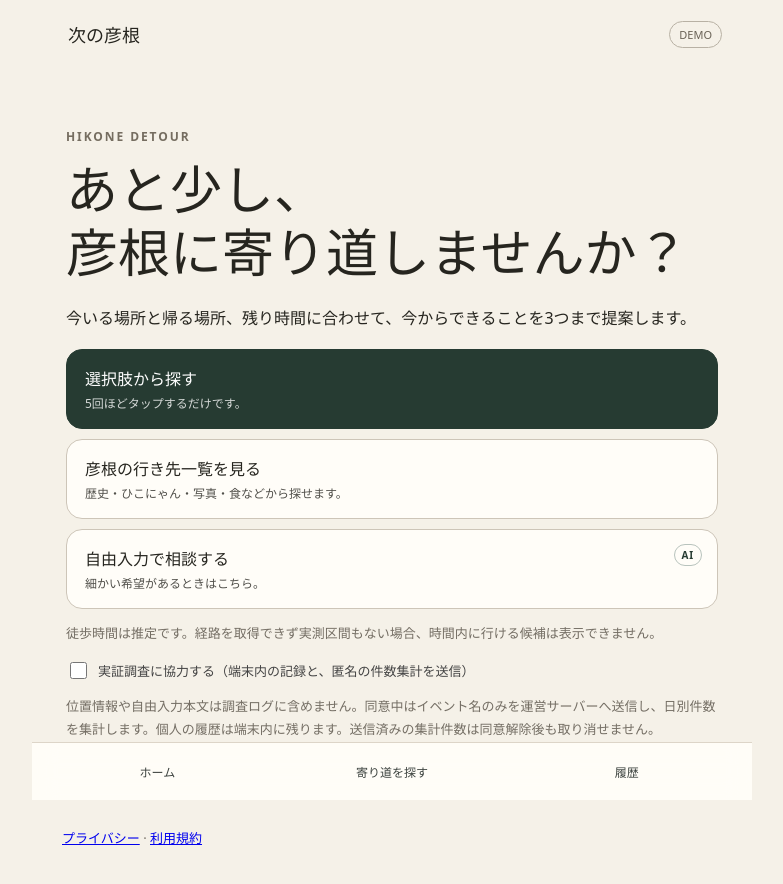
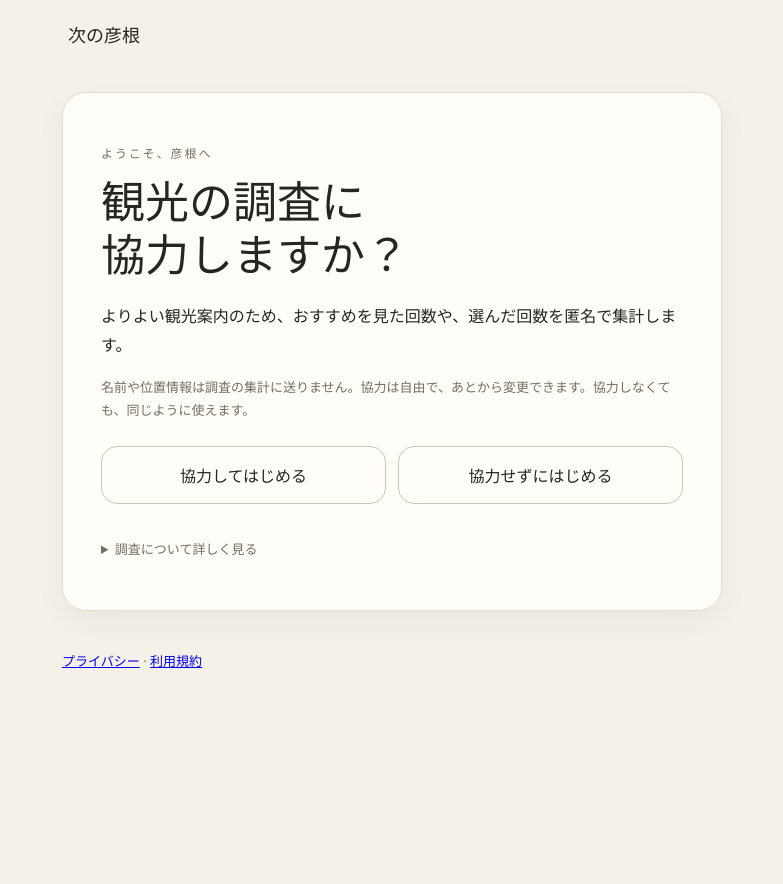
Before and after one commit to Minato-AI-Dev/Hikone, a React (Vite) app: page / in a window 1280 px wide. Shown: the top 884 px of the page, without its empty margins (248-1031 px from the left). After the commit the page ends 800 px from the top, so only its background shows below. Built offline with nearby package versions, Linux system fonts and the light colour scheme.

Commit message:
Ask for optional research participation first and simplify the visitor journey

```diff
--- a/src/App.tsx
+++ b/src/App.tsx
@@ -1,17 +1,14 @@
-import { useEffect, useMemo, useRef, useState } from 'react';
-import { actions, nodeById, tagNames } from './data/dbV4';
-import { Answers, HistoryState, Recommendation, ResearchCandidate } from './types';
-import { addValidation, completeExperience, lastCompletedId, loadHistory, startExperience } from './lib/history';
-import { dbStats, knownActionCount, nodeOptions, recommend, researchCandidates, researchNodeCount } from './lib/recommend';
-import { track, downloadAnalytics, hasAnalyticsConsent, setAnalyticsConsent } from './lib/analytics';
-import HikoneAI from './HikoneAI';
-import DestinationCatalog from './DestinationCatalog';
+import { useEffect, useRef, useState } from 'react';
+import { nodeById, tagNames } from './data/dbV4';
+import { Answers, HistoryState, Recommendation } from './types';
+import { addValidation, completeExperience, loadHistory, startExperience } from './lib/history';
+import { nodeOptions } from './lib/recommend';
+import { track, hasAnalyticsConsent, setAnalyticsConsent, hasAnalyticsChoice, recordAnalyticsChoice } from './lib/analytics';
 import { visitorStory } from './data/visitorStories';
 import { autoRecommend } from './lib/walkingRoutes';
 
-type Screen='home'|'ai'|'questions'|'results'|'detail'|'go'|'done'|'history'|'catalog';
+type Screen='home'|'questions'|'results'|'detail'|'go'|'done';
 const defaultAnswers:Answers={currentNodeId:'S01',finalNodeId:'D01',remainingTimeMin:35,interestTagIds:[],availableMode:'徒歩',maxWalkMin:null,detourPreference:'少しなら',discoveryOptIn:true,firstVisit:true,walkingPace:'standard',walkingConditions:'normal'};
-const debugMode=new URLSearchParams(window.location.search).get('debug')==='1';
 type GPSPosition={lat:number;lng:number;accuracy:number};
 function getGps():Promise<GPSPosition>{
  return new Promise((resolve,reject)=>{
@@ -26,6 +23,7 @@ function getGps():Promise<GPSPosition>{
 
 export default function App(){
  const [history,setHistory]=useState<HistoryState|null>(()=>loadHistory());
+ const [needsConsentChoice,setNeedsConsentChoice]=useState(()=>!hasAnalyticsChoice());
  const [analyticsConsent,setConsent]=useState<boolean>(()=>hasAnalyticsConsent());
  const [screen,setScreenState]=useState<Screen>('home');
  const pendingRoute=useRef<AbortController|null>(null);
@@ -34,12 +32,9 @@ export default function App(){
  const [step,setStep]=useState(0);
  const [answers,setAnswers]=useState<Answers>(defaultAnswers);
  const [recs,setRecs]=useState<Recommendation[]>([]);
- const [research,setResearch]=useState<ResearchCandidate[]>([]);
  const [selected,setSelected]=useState<Recommendation|null>(null);
  const [helpful,setHelpful]=useState<'great'|'okay'|'not'>('great');
  const [counter,setCounter]=useState<'no'|'probablyNo'|'yes'>('probablyNo');
- const [aiIntro,setAiIntro]=useState<string|null>(null);
- const [aiSource,setAiSource]=useState<'ai'|'fallback'|null>(null);
  const [gps,setGps]=useState<GPSPosition|null>(null);
  const [gpsBusy,setGpsBusy]=useState(false);
  const [gpsError,setGpsError]=useState('');
@@ -57,8 +52,10 @@ export default function App(){
   finally{setGpsBusy(false);}
  };
 
- useEffect(()=>{track('app_open');if(history)track('returning_user_detected')},[]);
- const last=useMemo(()=>actions.find(a=>a.id===lastCompletedId(history)),[history]);
+ useEffect(()=>{
+  if(needsConsentChoice){setAnalyticsConsent(false);return;}
+  track('app_open');if(history)track('returning_user_detected');
+ },[needsConsentChoice]);
  const currentName=nodeById(answers.currentNodeId)?.name||answers.currentNodeId;
  const finalName=nodeById(answers.finalNodeId)?.name||answers.finalNodeId;
 
@@ -71,57 +68,51 @@ export default function App(){
    setRoutingSource(result.source);
    setRoutingBusy(false);
    setRecs(r);
-   setResearch(debugMode?researchCandidates(a):[]);
-   setAiIntro(null);
-   setAiSource(null);
+
+
    setScreen('results');
    track('recommendation_viewed',{count:r.length,currentNodeId:a.currentNodeId,finalNodeId:a.finalNodeId});
  };
- const beginQuestions=()=>{setStep(0);setAiIntro(null);setAiSource(null);setAnswers(a=>({...a,firstVisit:!history}));setScreen('questions');track('questionnaire_started')};
- const beginAI=()=>{setAiIntro(null);setAiSource(null);setScreen('ai');track('hikone_ai_opened')};
+ const beginQuestions=()=>{setStep(0);setAnswers(a=>({...a,firstVisit:!history}));setScreen('questions');track('questionnaire_started')};
  const selectRec=(r:Recommendation)=>{setSelected(r);setScreen('detail');track('recommendation_selected',{id:r.id,detourMinutes:r.detourMinutes})};
  const beginExperience=()=>{if(!selected)return;const h=startExperience({experienceId:selected.actionId,startedAt:new Date().toISOString(),completed:false},answers);setHistory(h);setScreen('go');track('experience_started',{id:selected.actionId,detourMinutes:selected.detourMinutes})};
  const markCompleted=(ok:boolean)=>{if(!selected)return;if(ok){const h=completeExperience(selected.actionId);setHistory(h);setScreen('done');track('experience_completed',{id:selected.actionId,method:'manual'})}else{setScreen('home');track('experience_not_completed',{id:selected.actionId})}};
- const reset=()=>{setSelected(null);setRecs([]);setResearch([]);setAiIntro(null);setScreen('home')};
+ const reset=()=>{setSelected(null);setRecs([]);setScreen('home')};
 
+ const chooseResearch=(enabled:boolean)=>{
+  recordAnalyticsChoice(enabled);setConsent(enabled);setNeedsConsentChoice(false);beginQuestions();
+ };
  return <div className="app">
-  <header className="top">
-   <button className="brand" onClick={reset}>次の彦根</button>
-   <span className="demo">{debugMode?'DEBUG':'DEMO'}</span>
-  </header>
+  <header className="top"><button className="brand" onClick={reset} disabled={needsConsentChoice}>次の彦根</button></header>
   <main>
+   {needsConsentChoice?<section className="consent-intro" aria-labelledby="consent-title">
+    <p className="eyebrow">ようこそ、彦根へ</p>
+    <h1 id="consent-title">観光の調査に<br/>協力しますか？</h1>
+    <p>よりよい観光案内のため、おすすめを見た回数や、選んだ回数を匿名で集計します。</p>
+    <p className="note">名前や位置情報は調査の集計に送りません。協力は自由で、あとから変更できます。協力しなくても、同じように使えます。</p>
+    <div className="consent-options">
+     <button className="secondary" onClick={()=>chooseResearch(true)}>協力してはじめる</button>
+     <button className="secondary" onClick={()=>chooseResearch(false)}>協力せずにはじめる</button>
+    </div>
+    <details className="research-details"><summary>調査について詳しく見る</summary><p className="note">同意中は操作の種類だけを送信し、日別の回数として保存します。個人を特定する情報や自由入力の内容は送りません。協力をやめると、それ以降の送信を停止します。すでに集計した回数は個人と結び付いていないため、あとから取り消せません。</p></details>
+   </section>:<>
    {screen==='home'&&<section className="hero cardless">
-    <p className="eyebrow">HIKONE DETOUR</p>
+    <p className="eyebrow">次の彦根</p>
     <h1>あと少し、<br/>彦根に寄り道しませんか？</h1>
-    <p>今いる場所と帰る場所、残り時間に合わせて、今からできることを3つまで提案します。</p>
-    {last&&<p className="muted">前回は「{last.type}」を体験しました。</p>}
-    <button className="primary" onClick={beginQuestions}>選択肢から探す<span>5回ほどタップするだけです。</span></button>
-    <button className="secondary" onClick={()=>setScreen('catalog')}>彦根の行き先一覧を見る<span>歴史・ひこにゃん・写真・食などから探せます。</span></button>
-    <button className="secondary ai-entry" onClick={beginAI}>自由入力で相談する<span>細かい希望があるときはこちら。</span></button>
-    <p className="note">徒歩時間は推定です。経路を取得できず実測区間もない場合、時間内に行ける候補は表示できません。</p>
-    <label className="catalog-check"><input type="checkbox" checked={analyticsConsent} onChange={e=>{setConsent(e.target.checked);setAnalyticsConsent(e.target.checked);track('analytics_consent_changed',{enabled:e.target.checked})}}/> 実証調査に協力する（端末内の記録と、匿名の件数集計を送信）</label>
-    <p className="note">位置情報や自由入力本文は調査ログに含めません。同意中はイベント名のみを運営サーバーへ送信し、日別件数を集計します。個人の履歴は端末内に残ります。送信済みの集計件数は同意解除後も取り消せません。</p>
-    {analyticsConsent&&<button className="secondary" onClick={downloadAnalytics}>調査ログをCSVで保存する</button>}
-    {debugMode&&<DebugSummary/>}
+    <p>今いる場所と残り時間に合わせて、おすすめの寄り道を提案します。</p>
+    <button className="primary" onClick={beginQuestions}>寄り道を探す<span>6つの質問に答えるだけ</span></button>
    </section>}
-
-   {screen==='catalog'&&<DestinationCatalog onBack={()=>setScreen('home')}/>}
-
-   {screen==='ai'&&<HikoneAI answers={answers} history={history} onBack={()=>setScreen('home')} onResolved={(a,r,intro,source,routing)=>{
-     setAnswers(a);setRecs(r);setResearch(debugMode?researchCandidates(a):[]);setAiIntro(intro);setAiSource(source);setRoutingNotice(routing.warning);setRoutingSource(routing.source);setRoutingBusy(false);setScreen('results');
-   }}/>}
 
    {screen==='questions'&&<Questionnaire step={step} setStep={setStep} answers={answers} setAnswers={setAnswers} gps={gps} gpsBusy={gpsBusy} gpsError={gpsError} requestGps={requestGps} onDone={()=>{track('questionnaire_completed');run(answers)}}/>}
 
    {screen==='results'&&<section>
     <p className="eyebrow">今から行けるところ</p>
     <h2>{routingBusy?'徒歩経路を確認中…':recs.length?'このあたりがおすすめです':'今の条件では、寄り道なしが安心です'}</h2>
-    {routingNotice&&<p className="note" role="status">{routingNotice}</p>}
+    {routingBusy?<p className="note" role="status">歩いて行ける寄り道を探しています…</p>:<p className="note" role="status">{recs.length?'移動時間は目安です。余裕をもってお出かけください。':'条件を変えて、もう一度お試しください。'}</p>}
     {!routingBusy&&routingSource==='maps'&&<p className="maps-attribution" translate="no">Google Maps</p>}
-    {aiIntro&&<div className="ai-summary"><p>{aiIntro}</p></div>}
-    {gps&&<p className="gps-notice">Google Mapsの出発点には取得した現在地を使います。下の所要時間は選択した出発地点（{shortName(currentName)}）を基準とした参考値です。</p>}
+    {gps&&<p className="gps-notice">地図の道案内には現在地を使います。所要時間は{shortName(currentName)}からの目安です。</p>}
     <div className="route-context"><b>{shortName(currentName)}</b><span>→</span><b>{shortName(finalName)}</b><small>残り {answers.remainingTimeMin}分</small></div>
-    <p className="note">歩行ペース：{answers.walkingPace==='slow'?'休憩しながら':answers.walkingPace==='relaxed'?'ゆっくり':'普通'} ／ 状況：{answers.walkingConditions==='rain'?'雨・足元が悪い':answers.walkingConditions==='heat'?'暑い・疲れやすい':'通常'}{answers.maxWalkMin!==null?' ／ 徒歩は合計'+answers.maxWalkMin+'分まで':''}。読み取りが違う場合は条件を変更してください。</p>
+    <p className="note">歩行ペース：{answers.walkingPace==='slow'?'休憩しながら':answers.walkingPace==='relaxed'?'ゆっくり':'普通'} ／ 状況：{answers.walkingConditions==='rain'?'雨・足元が悪い':answers.walkingConditions==='heat'?'暑い・疲れやすい':'通常'}{answers.maxWalkMin!==null?' ／ 徒歩は合計'+answers.maxWalkMin+'分まで':''}。</p>
     {answers.interestTagIds.length>0&&<div className="selected-tags">{friendlySelectedTags(answers.interestTagIds).map(t=><span key={t}>{t}</span>)}</div>}
     {!routingBusy&&!recs.length&&<div className="strict-empty"><b>今回は無理に寄り道をおすすめしません。</b><p>残り時間が足りないか、必要な徒歩経路を取得できませんでした。帰る場所までの経路をGoogle Mapsで確認し、余裕を持って移動してください。</p></div>}
     <div className="cards">{recs.map(r=><div key={r.id} className="result-card">
@@ -132,7 +123,6 @@ export default function App(){
         <p className="experience-line">{friendlyAction(r.actionName)}</p>
         {r.matchingTags.length>0&&<p className="match-line">{r.matchingTags.join('・')}</p>}
         <p className="reason">{friendlyReason(r)}</p>
-        {r.reason&&<p className="match-line">{r.reason}</p>}
         <small>{shortName(finalName)}まで含めて 約{r.viaRouteMinutes}分{r.additionalDistanceM!==null?' / 追加約'+r.additionalDistanceM+'m':''}</small>
         <small>徒歩約{r.walkingMinutes}分（追加歩行約{r.additionalWalkingMinutes}分）・体験{r.experienceMinutes}分・余裕{r.safetyBufferMinutes}分</small>
       </button>
@@ -141,8 +131,6 @@ export default function App(){
         Google Mapsで経路を見る ↗
       </a>
     </div>)}</div>
-    {debugMode&&<DebugResults recs={recs} research={research}/>}
-    <button className="secondary" onClick={()=>setScreen('catalog')}>ほかの彦根の行き先も見る</button>
     <button className="secondary" onClick={beginQuestions}>条件を変える</button>
    </section>}
 
@@ -151,7 +139,6 @@ export default function App(){
     <div className="detail-detour">+{selected.detourMinutes}分</div>
     <h2>{friendlyNodeName(selected.nodeName)}</h2>
     <p>{friendlyReason(selected)}</p>
-    {selected.reason&&<p className="match-line">{selected.reason}</p>}
     {visitorStory(selected.nodeId,nodeById(selected.nodeId)?.category||'').source&&<a className="story-source" href={visitorStory(selected.nodeId,nodeById(selected.nodeId)?.category||'').source} target="_blank" rel="noopener noreferrer">このお話の参考資料を見る ↗</a>}
     <div className="mission"><small>ここですること</small><br/><b>{friendlyAction(selected.actionName)}</b></div>
     <MapEmbed placeName={selected.nodeName}/>
@@ -164,9 +151,8 @@ export default function App(){
       {selected.additionalDistanceM!==null&&<div><b>追加で歩く距離</b><span>約{selected.additionalDistanceM}m</span></div>}
     </div>
     <p className="route-result">帰る場所はそのまま。寄り道で <b>+{selected.detourMinutes}分</b> です。</p>
-    <p className="note">{selected.dataStatus}</p>
+    <p className="note">時間は目安です。開館時間や道の状況を確認してお出かけください。</p>
     {selected.dataStatus.includes('Google Maps')&&<p className="maps-attribution" translate="no">Google Maps</p>}
-    {debugMode&&<div className="debug-box"><b>Debug</b><p>{selected.dataStatus}</p><p>ID: {selected.id} / Layer: {selected.layer}</p></div>}
     <button className="primary" onClick={beginExperience}>ここに寄る</button>
     <button className="link" onClick={()=>setScreen('results')}>別の候補を見る</button>
    </section>}
@@ -186,20 +172,24 @@ export default function App(){
    {screen==='done'&&selected&&<section className="center">
     <p className="eyebrow">おかえりなさい</p>
     <h2>彦根を、ひとつ足せました。</h2>
-    <div className="validation">
+    {analyticsConsent&&<details className="validation"><summary>よければ感想を教えてください</summary>
       <p>このおすすめは役に立ちましたか？</p>
       <Choice value={helpful} setValue={setHelpful} options={[['great','とても役立った'],['okay','まあ役立った'],['not','あまり役立たなかった']]}/>
       <p>この提案がなければ、ここに行っていましたか？</p>
       <Choice value={counter} setValue={setCounter} options={[['no','行かなかったと思う'],['probablyNo','たぶん行かなかった'],['yes','行ったと思う']]}/>
-    </div>
-    <button className="primary" onClick={()=>{const h=addValidation(selected.actionId,helpful,counter);setHistory(h);run(answers,h)}}>まだ時間があるので、もう一つ見る</button>
-    <button className="secondary" onClick={()=>{setHistory(addValidation(selected.actionId,helpful,counter));setScreen('home')}}>今日はここまで</button>
+    </details>}
+    <button className="primary" onClick={()=>{const h=analyticsConsent?addValidation(selected.actionId,helpful,counter):history;setHistory(h);run(answers,h)}}>まだ時間があるので、もう一つ見る</button>
+    <button className="secondary" onClick={()=>{if(analyticsConsent)setHistory(addValidation(selected.actionId,helpful,counter));setScreen('home')}}>今日はここまで</button>
    </section>}
 
-   {screen==='history'&&<section><p className="eyebrow">これまでの彦根</p><h2>寄り道の記録</h2><p>この端末で寄り道した記録を保存しています。</p><button className="link" onClick={()=>setScreen('home')}>戻る</button></section>}
+   </>}
   </main>
   <footer className="note"><a href={import.meta.env.BASE_URL+'privacy.html'} target="_blank" rel="noopener noreferrer">プライバシー</a> · <a href={import.meta.env.BASE_URL+'terms.html'} target="_blank" rel="noopener noreferrer">利用規約</a></footer>
-  <nav><button onClick={()=>setScreen('home')}>ホーム</button><button onClick={beginQuestions}>寄り道を探す</button><button onClick={()=>setScreen('history')}>履歴</button></nav>
+  {!needsConsentChoice&&<details className="research-settings">
+   <summary>調査への協力</summary>
+   <p className="note">{analyticsConsent?'現在、調査に協力しています。':'現在、調査には協力していません。'}</p>
+   {analyticsConsent?<button className="link" onClick={()=>{recordAnalyticsChoice(false);setConsent(false);}}>協力をやめる</button>:<button className="link" onClick={()=>{pendingRoute.current?.abort();setScreen('home');setNeedsConsentChoice(true);}}>協力するか選び直す</button>}
+  </details>}
  </div>
 }
 
@@ -210,14 +200,14 @@ function Questionnaire({step,setStep,answers,setAnswers,gps,gpsBusy,gpsError,req
     <button type="button" className="secondary gps-button" disabled={gpsBusy} onClick={requestGps}>{gpsBusy?'現在地を取得中…':gps?'現在地を取得済み（再取得）':'現在地を取得する'}</button>
     {gps&&<p className="gps-notice">現在地を取得しました（精度 約{Math.round(gps.accuracy)}m）。Google Mapsの道案内に使います。</p>}
     {gpsError&&<p role="alert" className="gps-error">{gpsError}</p>}
-    <p className="note">自動計算は選択地点を基準にします。GPS座標は徒歩時間計算APIには送信しません。</p>
+    <p className="note">出発する場所を選んでください。現在地の取得は、地図の道案内に使います。</p>
     <Choice value={answers.currentNodeId} setValue={v=>setAnswers({...answers,currentNodeId:String(v)})} options={locs}/>
    </>},
   {q:'最後にどこへ行きますか？',body:<Choice value={answers.finalNodeId} setValue={v=>setAnswers({...answers,finalNodeId:String(v)})} options={locs}/>},
   {q:'あとどのくらい時間がありますか？',body:<Choice value={answers.remainingTimeMin} setValue={v=>setAnswers({...answers,remainingTimeMin:Number(v)})} options={[[20,'20分'],[35,'35分'],[60,'60分'],[90,'90分以上']]}/>},
   {q:'今、何がしたいですか？',body:<InterestChoices values={answers.interestTagIds} setValues={v=>setAnswers({...answers,interestTagIds:v})}/>},
   {q:'寄り道はどのくらいならOK？',body:<Choice value={answers.detourPreference} setValue={v=>{const x=String(v) as Answers['detourPreference'];setAnswers({...answers,detourPreference:x,discoveryOptIn:x!=='最短'})}} options={[['最短','なるべく寄り道しない'],['少しなら','少しならOK'],['積極','せっかくなので寄りたい']]}/>} ,
-  {q:'歩く速さ・今日の状況は？',body:<><p>歩く速さ</p><Choice value={answers.walkingPace||'standard'} setValue={v=>setAnswers({...answers,walkingPace:v})} options={[['standard','普通'],['relaxed','ゆっくり'],['slow','休憩しながら']]}/><p>天候など</p><Choice value={answers.walkingConditions||'normal'} setValue={v=>setAnswers({...answers,walkingConditions:v})} options={[['normal','通常'],['rain','雨・足元が悪い'],['heat','暑い・疲れやすい']]}/><p>歩く時間の合計上限</p><Choice value={answers.maxWalkMin} setValue={v=>setAnswers({...answers,maxWalkMin:v})} options={[[null,'上限なし'],[15,'15分まで'],[30,'30分まで'],[60,'60分まで'],...(answers.maxWalkMin!==null&&![15,30,60].includes(answers.maxWalkMin)?[[answers.maxWalkMin,answers.maxWalkMin+'分まで（入力値）']]:[])]}/><p className="note">補正は暫定的な安全目安です。個々の体力を正確に推定するものではありません。</p></>}
+  {q:'歩く速さ・今日の状況は？',body:<><p>歩く速さ</p><Choice value={answers.walkingPace||'standard'} setValue={v=>setAnswers({...answers,walkingPace:v})} options={[['standard','普通'],['relaxed','ゆっくり'],['slow','休憩しながら']]}/><p>天候など</p><Choice value={answers.walkingConditions||'normal'} setValue={v=>setAnswers({...answers,walkingConditions:v})} options={[['normal','通常'],['rain','雨・足元が悪い'],['heat','暑い・疲れやすい']]}/><p>歩く時間の合計上限</p><Choice value={answers.maxWalkMin} setValue={v=>setAnswers({...answers,maxWalkMin:v})} options={[[null,'上限なし'],[15,'15分まで'],[30,'30分まで'],[60,'60分まで'],...(answers.maxWalkMin!==null&&![15,30,60].includes(answers.maxWalkMin)?[[answers.maxWalkMin,answers.maxWalkMin+'分まで（入力値）']]:[])]}/><p className="note">無理なく歩ける条件を選んでください。</p></>}
  ];
  return <section>
   <div className="progress"><span style={{width:String(((step+1)/qs.length)*100)+'%'}}/></div>
@@ -315,9 +305,3 @@ function friendlySelectedTags(ids:string[]){
   return x;
  }))];
 }
-
-function DebugSummary(){return <div className="debug-box"><b>開発用情報</b><div className="db-kpis"><div><b>{dbStats.nodeCount}</b><span>NODE</span></div><div><b>{dbStats.provisionalUsableEdgeCount}</b><span>EDGE</span></div><div><b>{knownActionCount}</b><span>ACTION</span></div><div><b>{researchNodeCount}</b><span>RESEARCH</span></div></div></div>}
-
-function DebugResults({recs,research}:{recs:Recommendation[];research:ResearchCandidate[]}){return <div className="debug-box"><p className="eyebrow">DEBUG</p><h3>推薦エンジン確認</h3>{recs.map(r=><div className="debug-row" key={r.id}><b>{r.id}</b><span>{r.layer} / +{r.detourMinutes}分</span><p>{r.dataStatus}</p></div>)}<ResearchList items={research}/></div>}
-
-function ResearchList({items}:{items:ResearchCandidate[]}){if(!items.length)return null;return <div className="research-panel"><h3>調査中候補</h3>{items.map(x=><div className="research-item" key={x.nodeId}><div><b>{x.nodeName}</b>{x.priority&&<span className="pill">PHOTO {x.priority}</span>}</div><small>{x.category} / {x.status}</small>{x.matchingTags.length>0&&<p>一致：{x.matchingTags.join('・')}</p>}<p className="blockers">不足：{x.blockers.join(' / ')}</p></div>)}</div>}
--- a/src/lib/analytics.ts
+++ b/src/lib/analytics.ts
@@ -21,6 +21,14 @@ export type AnalyticsEvent =
 
 const STORAGE_KEY = 'hikone-field-events-v1';
 const CONSENT_KEY = 'hikone-field-consent-v1';
+const CHOICE_KEY='hikone-research-choice-v2';
+export function hasAnalyticsChoice():boolean {
+  try{return localStorage.getItem(CHOICE_KEY)==='answered';}catch{return false;}
+}
+export function recordAnalyticsChoice(enabled:boolean):void {
+  setAnalyticsConsent(enabled);
+  try{localStorage.setItem(CHOICE_KEY,'answered');}catch{ /* Choice still works for this visit. */ }
+}
 const AGGREGATE_EVENTS=new Set<string>([
 'app_open','questionnaire_started','questionnaire_completed','recommendation_viewed','recommendation_selected',
 'experience_started','navigation_clicked','experience_completed','experience_not_completed','second_experience_selected',
```
Also changed, not shown: src/styles.css, 1 other file (tests, documents, lock files or other folders).
